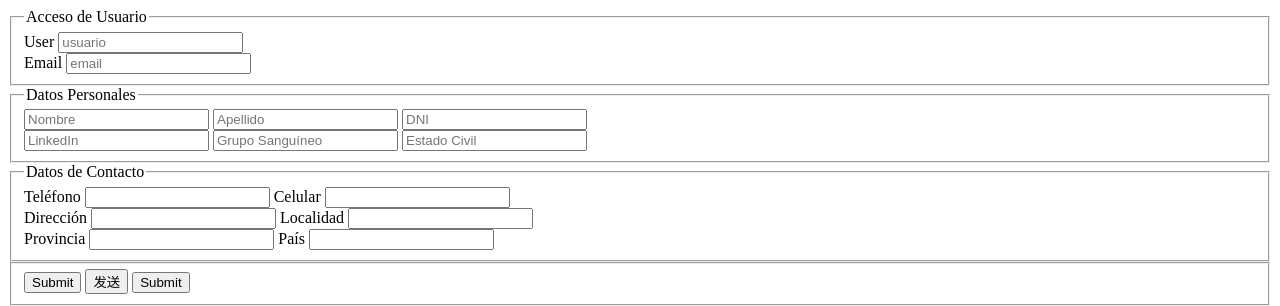
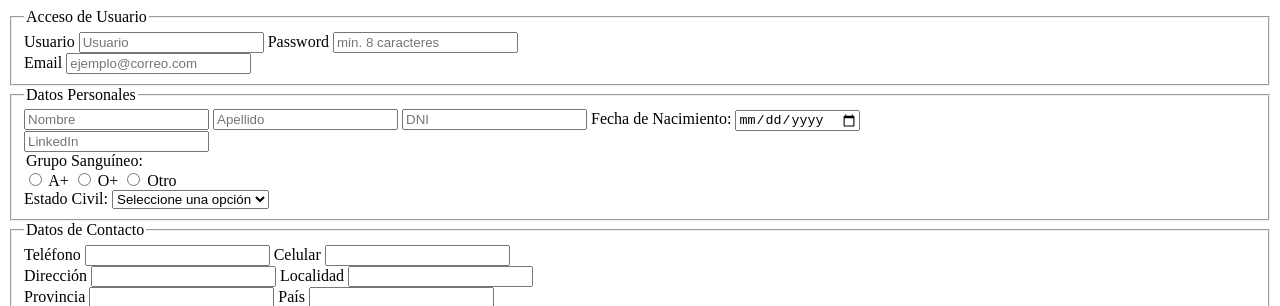
Before and after one commit to patrickAUS2021/Formulario-Mision-a-Marte, a plain HTML site: page index.html in a window 1280 px wide. Shown: the top 306 px of the page. Drawn offline with Linux system fonts and the light colour scheme.

Commit message:
Refactor HTML form structure and add fields
Updating code

```diff
--- a/index.html
+++ b/index.html
@@ -9,20 +9,41 @@
 <form action="" method="post">
     <fieldset>
         <legend>Acceso de Usuario</legend>
-            <div><label for="Usuario">User</label> <input type=text name="Usuario" id="Usuario" title="Ingrese su Usuario" placeholder="usuario"></div>
-            <div><label for="email">Email</label> <input type="email" name="email" id="email" autocomplete="email" required placeholder="email"></div>
+            <div><label for="Usuario">Usuario</label> <input type=text name="Usuario" required id="Usuario" title="Ingrese su Usuario" placeholder="Usuario">
+            <label for="pass">Password</label> <input type="password" id="pass" name="pass" minlength="8" required placeholder="min. 8 caracteres"></div>
+            <div><label for="email">Email</label> <input type="email" name="email" id="email" autocomplete="email" required placeholder="ejemplo@correo.com"></div>
     </fieldset>
 <fieldset>
     <legend>Datos Personales</legend>
         <div>
-            </label><input type=text name="" id="" title="Ingrese su Nombre" placeholder="Nombre">
+            <input type=text name="" id="" title="Ingrese su Nombre" placeholder="Nombre">
             <input type=text name="" id="" title="Ingrese su Apellido" placeholder="Apellido">
             <input type=text name="" id="" title="Ingrese su DNI" placeholder="DNI">
+            <label for="nacimiento">Fecha de Nacimiento:</label> <input type="date" id="nacimiento" name="fecha_nacimiento" required>
         </div>
         <div>
             <input type=text name="" id="" title="Ingrese su LinkedIn" placeholder="LinkedIn">
-            <input type=text name="" id="" title="Ingrese su Grupo Sanguíneo" placeholder="Grupo Sanguíneo">
-            <input type=text name="" id="" title="Ingrese su Estado Civil" placeholder="Estado Civil">
+            <div>
+                <legend>Grupo Sanguíneo:</legend>
+                <input type="radio" id="a_pos" name="sangre" value="a_pos" required>
+                <label for="a_pos">A+</label>
+
+                <input type="radio" id="o_pos" name="sangre" value="o_pos">
+                <label for="o_pos">O+</label>
+
+                <input type="radio" id="otro" name="sangre" value="otro">
+                <label for="otro">Otro</label>
+            </div>
+            <div> <label for="estado_civil">Estado Civil:</label>
+                <select id="estado_civil" name="estado_civil" required>
+                    <option value="">Seleccione una opción</option>
+                    <option value="soltero">Soltero/a</option>
+                    <option value="casado">Casado/a</option>
+                    <option value="divorciado">Divorciado/a</option>
+                    <option value="viudo">Viudo/a</option>
+                    <option value="me_nefrega">Me ne frega</option>
+                </select>
+            </div>
         </div>
 </fieldset>
 
```
